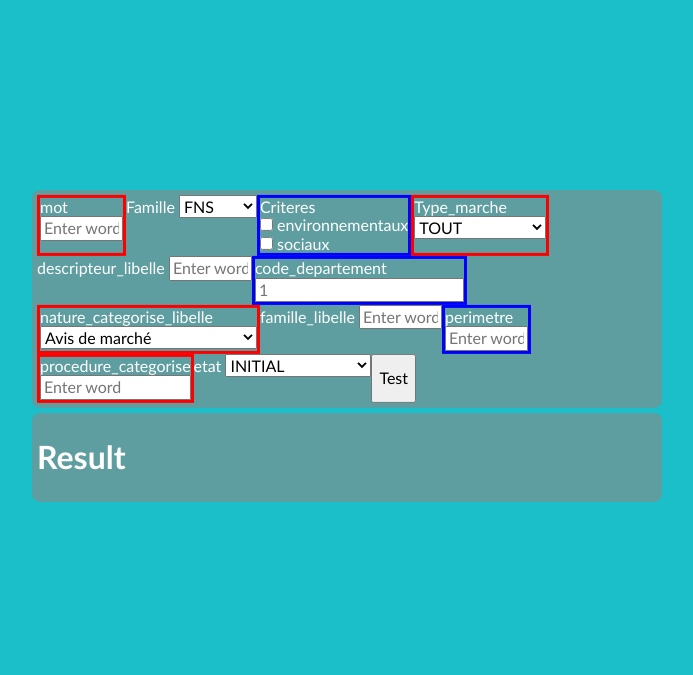
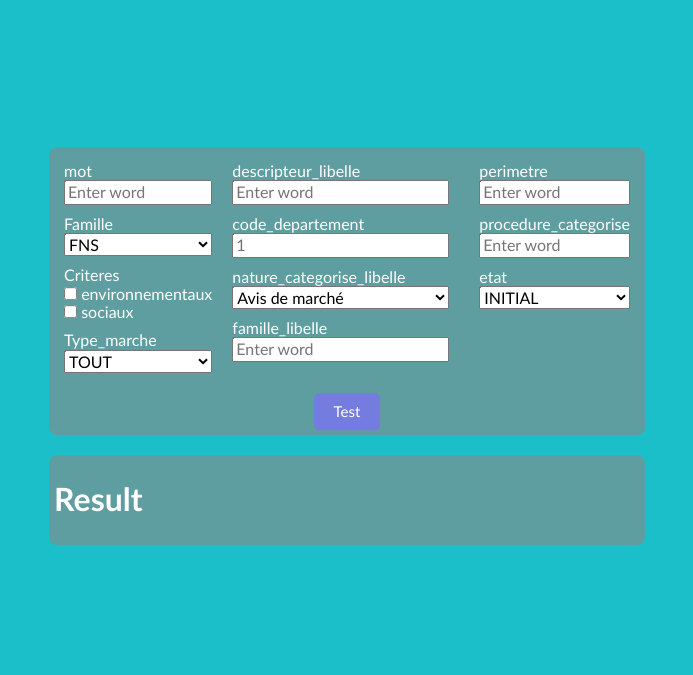
Before and after one commit to RaphaelBts/WebScraping, a Flask app: page /search in a window 1280 px wide. Shown: the part 54-729 px from the top of the page, without its empty margins (293-986 px from the left). Run offline with Flask 2, Linux system fonts and the light colour scheme; some libraries are stand-ins or nearby versions.

Commit message:
Thomas API corrections visuelles

```diff
--- a/API/static/css/appv2.css
+++ b/API/static/css/appv2.css
@@ -11,6 +11,8 @@ body {
 
 .wrapper {
     position: absolute;
+    margin: 0px;
+    padding: 0px;
     top: 50%;
     left: 50%;
     transform: translate(-50%,-50%);
@@ -52,20 +54,20 @@ nav ul li a:hover {
 }
 
 form {
-    margin: 0;
-    padding: 0;
+    background-color:cadetblue;
+
+    margin: 5px;
+    margin-bottom: 20px;
+    padding: 5px;
+
+    border-radius: 8px;
 }
 
 .div_form {
-    background-color:cadetblue;
-
-    margin: 5px;
-    padding: 5px;
+    position: relative;
 
     display: flex;
     flex-wrap: wrap;
-
-    border-radius: 8px;
 }
 
 .div_result {
@@ -77,20 +79,35 @@ form {
     border-radius: 8px;
 }
 
-.left {
-    border: solid red;
-    position: relative;
+.group {
+    position:relative;
+    margin: 10px;
     display: flex;
     flex-direction: column;
-    left: 0;
 }
 
 .right {
-    border: solid blue;
-    position: relative;
-    display: flex;
-    flex-direction: column;
-    margin-right: 0;
+    margin: 10px;
+    margin-top: 0%;
+    margin-right: 0%;
+    right:0%;
+    height: 70%;
+}
+
+button {
+    background-color: #747cdf;
+    color: white;
+    font-size: 15px;
+    border: none;
+    margin-top: 10px;
+    padding: 10px 20px;
+    border-radius: 5px;
+    outline: none;
+    cursor: pointer;
+    transition: transform 0.2s;
+}
+button:hover {
+    transform: scale(1.05);
 }
 
 footer {
--- a/API/templates/search.html
+++ b/API/templates/search.html
@@ -5,9 +5,10 @@
 {% block body %}
     <form id="form_search" action="{{ url_for('search') }}" method="post" class="form-horizontal">
         <div class="div_form">
+            <div class="left">
             {% for word in ask %}
-              {% if loop.index%3==1 %}
-              <div class="left">
+              {% if loop.index<(ask|length/3)+1 %}
+              <div class="group">
                 <label for="{{ word }}">{{ word }}</label>
                 {% if word in ask_select.keys() %}
                     <select name="{{ word }}">
@@ -43,8 +44,12 @@
                     {% endif %}
                 {% endif %}
               </div>
-              {% elif loop.index%3==2 %}
-              <div class="center">
+              {% elif loop.index<(2*ask|length/3)+1 %}
+                {% if loop.index<(ask|length/3)+2 %}
+                    </div>
+                    <div class="center">
+                {% endif %}
+                <div class="group">
                 <label for="{{ word }}">{{ word }}</label>
                 {% if word in ask_select.keys() %}
                     <select name="{{ word }}">
@@ -80,8 +85,12 @@
                     {% endif %}
                 {% endif %}
               </div>
-              {% elif loop.index%3==0 %}
-              <div class="right">
+              {% else %}
+                {% if loop.index<(2*ask|length/3)+2 %}
+                    </div>
+                    <div class="right">
+                {% endif %}
+                <div class="group">
                 <label for="{{ word }}">{{ word }}</label>
                 {% if word in ask_select.keys() %}
                     <select name="{{ word }}">
@@ -119,11 +128,12 @@
               </div>
               {% endif %}
             {% endfor %}
+            </div>
+        </div>
 
-            <button class="button_style" type="submit" id="button_submit">
-                Test
-            </button>
-        </div>
+        <div class="div_button" align="center"><button class="button_style" type="submit" id="button_submit">
+            Test
+        </button></div>
     </form>
 
     <div class="div_result">
```
